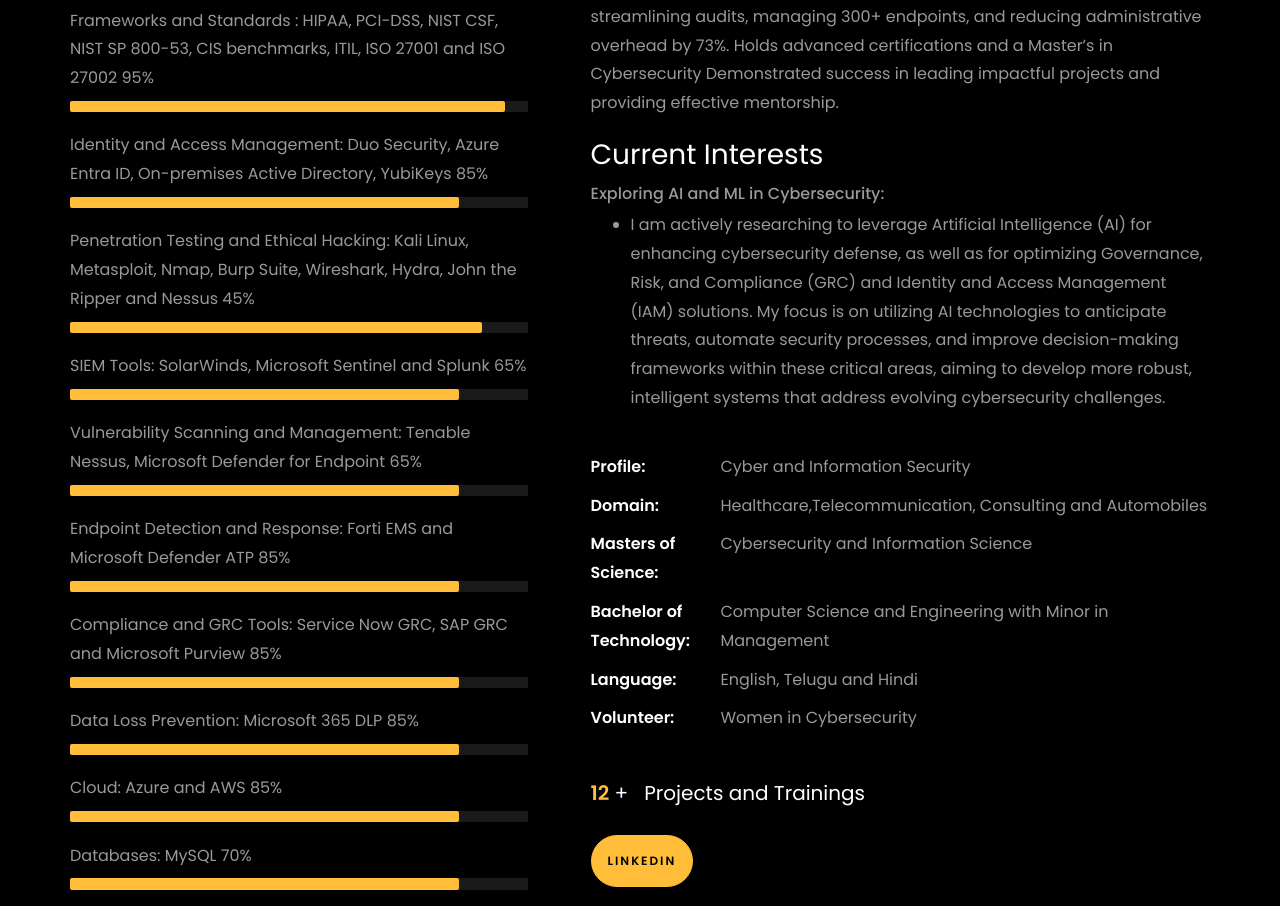
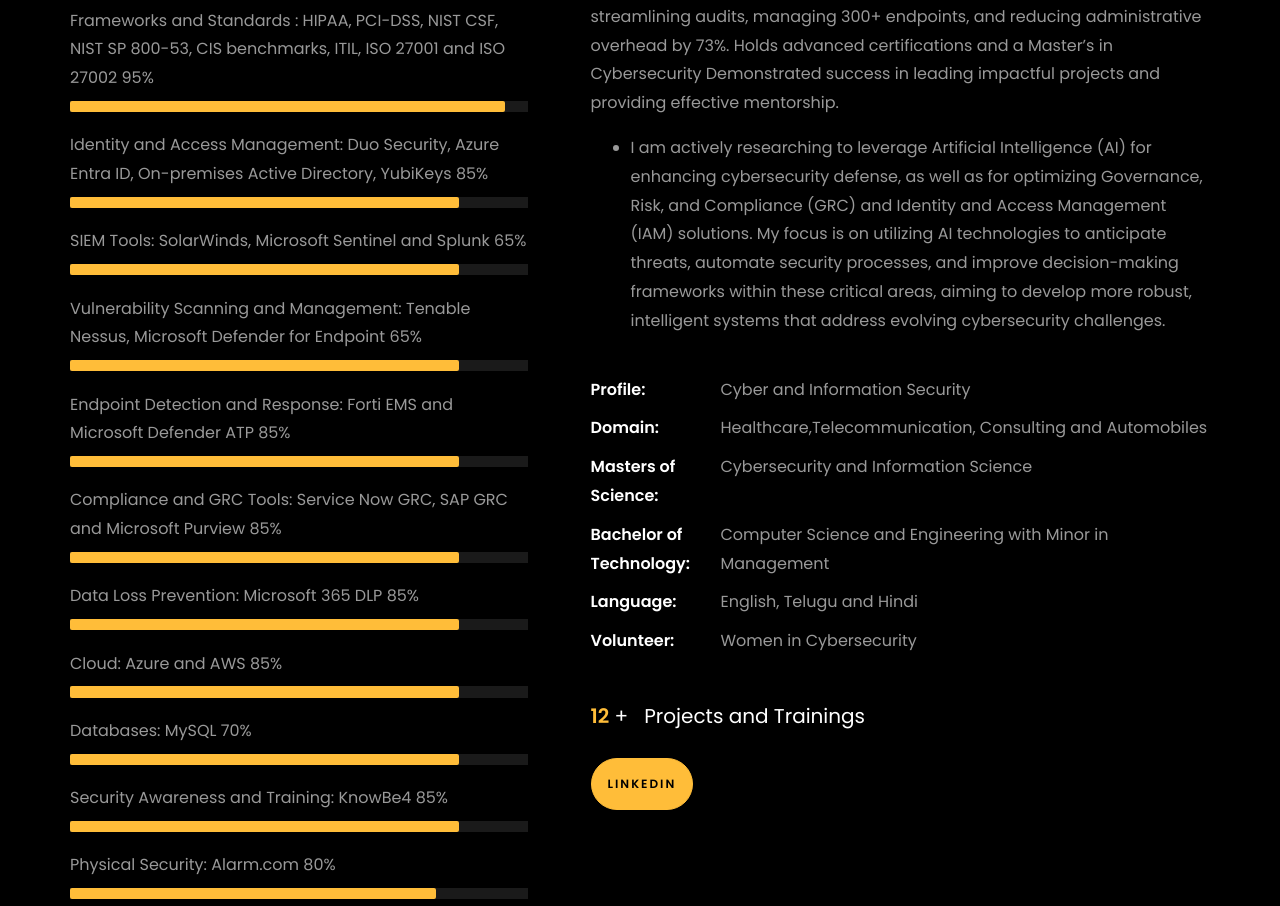
Before and after one commit to HarshithaReddyvanga/harshitha.github.io, a plain HTML site: page index.html in a window 1280 px wide. Shown: the part 1181-2087 px from the top of the page. Drawn offline with Linux system fonts and the light colour scheme; files whose address does not match are found by name.

Commit message:
Update index.html

```diff
--- a/index.html
+++ b/index.html
@@ -168,7 +168,8 @@
 						// Create an array of typing text
 						const typingTexts = [
 						'Cybersecurity Architect',
-								'Senior Information Security Analyst',
+						'PAM Architect',
+						'SAP Security Architect'
 						];
 
 						// Create a function to display the typing animation for a given text
@@ -247,11 +248,11 @@
 											aria-valuemax="100"></div>
 									</div>
 
-									<span>Penetration Testing and Ethical Hacking: Kali Linux, Metasploit, Nmap, Burp Suite, Wireshark, Hydra, John the Ripper and Nessus</span> <span class="pull-right">45%</span>
+									<!-- <span>Penetration Testing and Ethical Hacking: Kali Linux, Metasploit, Nmap, Burp Suite, Wireshark, Hydra, John the Ripper and Nessus</span> <span class="pull-right">45%</span>
 									<div class="progress">
 										<div class="progress-bar" role="progressbar" style="width: 90%" aria-valuenow="45" aria-valuemin="0"
 											aria-valuemax="100"></div>
-									</div>
+									</div> -->
 
 									<span>SIEM Tools: SolarWinds, Microsoft Sentinel and Splunk</span> <span class="pull-right">65%</span>
 									<div class="progress">
@@ -322,8 +323,7 @@
 									Strong track record in streamlining audits, managing 300+ endpoints, and reducing administrative overhead by 73%.
 									Holds advanced certifications and a Master’s in Cybersecurity
 									Demonstrated success in leading impactful projects and providing effective mentorship.</p>
-								<h3>Current Interests</h3>
-								<h6>Exploring AI and ML in Cybersecurity:</h6>
+
 								<ul>
 									<li>I am actively researching to leverage Artificial Intelligence (AI)  for enhancing cybersecurity defense, as well as for optimizing Governance, Risk, and Compliance (GRC) and Identity and Access Management (IAM) solutions. My focus is on utilizing AI technologies to anticipate threats, automate security processes, and improve decision-making frameworks within these critical areas, aiming to develop more robust, intelligent systems that address evolving cybersecurity challenges.</li>
 								</ul>
@@ -687,6 +687,7 @@ Currently focused on leveraging Artificial Intelligence (AI) to enhance cybersec
                 <div class="underline"></div>
                 <!-- Ordered List for Certificates -->
                 <ul style="list-style:none; padding-left: 0;"> <!-- Removing default bullet points -->
+					<li class-"position"> (ISC)2 CISSP </li>
                     <li class="position">Microsoft Security Operations Center Analyst Associate (SC-200)</li>
                     <li class="position">CompTIA Security+</li>
                     <li class="position">(ISC)2 Certification in Cybersecurity</li>
```
